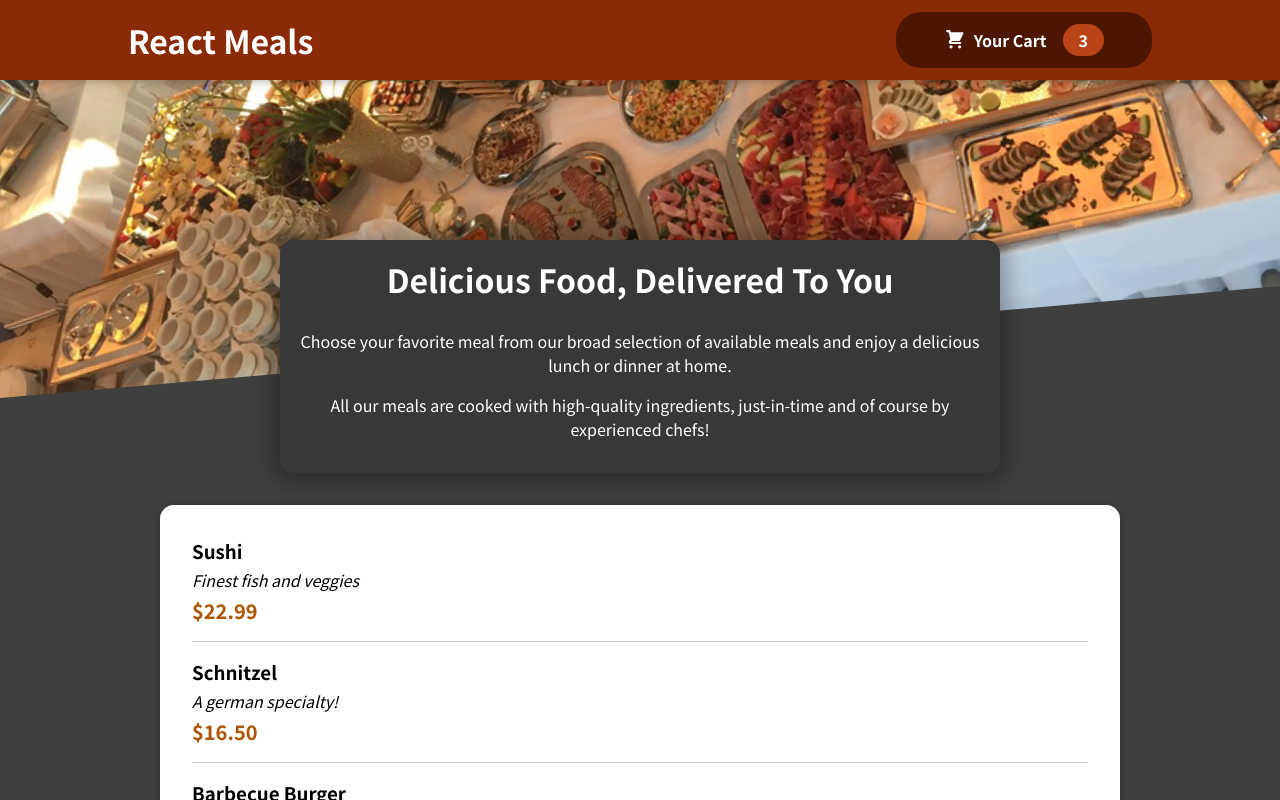
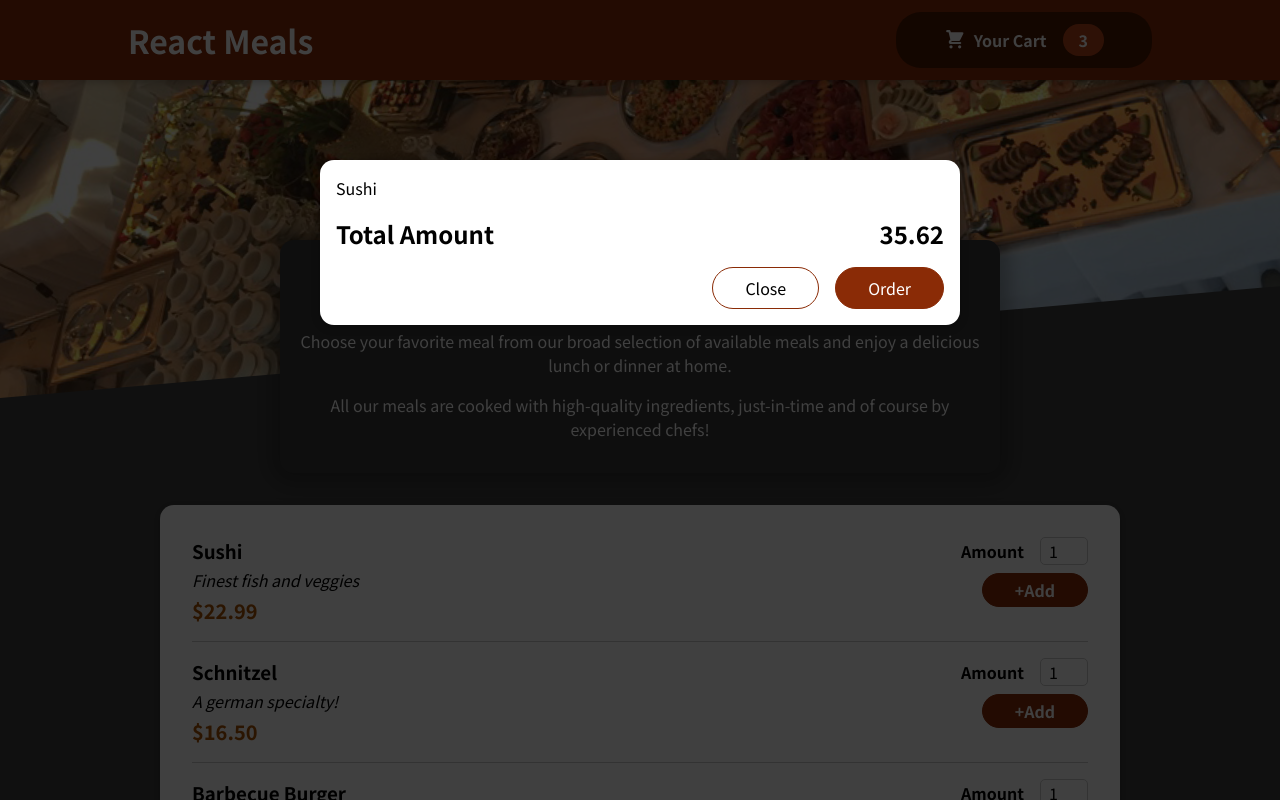
Before and after one commit to mikemando/react-meals, a React (Create React App) app: page / in a window 1280 px wide. Shown: the top 800 px of the page. Built offline with nearby package versions, Linux system fonts and the light colour scheme.

Commit message:
added cart modal

```diff
--- a/public/index.html
+++ b/public/index.html
@@ -28,6 +28,7 @@
     </head>
     <body>
         <noscript>You need to enable JavaScript to run this app.</noscript>
+        <div id="overlays"></div>
         <div id="root"></div>
         <!--
       This HTML file is a template.
@@ -38,6 +39,5 @@
 
       To begin the development, run `npm start` or `yarn start`.
       To create a production bundle, use `npm run build` or `yarn build`.
-    -->
-  </body>
+    --></body>
 </html>
--- a/src/App.js
+++ b/src/App.js
@@ -1,16 +1,18 @@
-import React from "react";
+import React, { Fragment } from "react";
+import Cart from "./components/Cart/Cart";
 
 import Header from "./components/Layout/Header";
 import Meals from "./components/Meals/Meals";
 
 function App() {
     return (
-        <div>
+        <Fragment>
+            <Cart />
             <Header />
             <main>
                 <Meals />
             </main>
-        </div>
+        </Fragment>
     );
 }
 
--- /dev/null
+++ b/src/components/Cart/Cart.js
@@ -0,0 +1,30 @@
+import React from "react";
+import MealItemForm from "../Meals/MealItem/MealItemForm";
+
+import Modal from "../UI/Modal";
+import classes from "./Cart.module.css";
+const cartItems = (
+    <ul className={classes["cart-items"]}>
+        {[{ id: "c1", name: "Sushi", amount: 2, price: 12.99 }].map((item) => (
+            <li>{item.name}</li>
+        ))}
+    </ul>
+);
+
+const Cart = () => {
+    return (
+        <Modal>
+            {cartItems}
+            <div className={classes.total}>
+                <span>Total Amount</span>
+                <span>35.62</span>
+            </div>
+            <div className={classes.actions}>
+                <button className={classes["button-alt"]}>Close</button>
+                <button className={classes.button}>Order</button>
+            </div>
+        </Modal>
+    );
+};
+
+export default Cart;
--- /dev/null
+++ b/src/components/Cart/Cart.module.css
@@ -0,0 +1,44 @@
+.cart-items {
+    list-style: none;
+    margin: 0;
+    padding: 0;
+}
+
+.total {
+    display: flex;
+    justify-content: space-between;
+    align-items: center;
+    font-weight: bold;
+    font-size: 1.5rem;
+    margin: 1rem 0;
+}
+
+.actions {
+    text-align: right;
+}
+
+.actions button {
+    font: inherit;
+    cursor: pointer;
+    background-color: transparent;
+    border: 1px solid #8a2b06;
+    padding: 0.5rem 2rem;
+    border-radius: 25px;
+    margin-left: 1rem;
+}
+
+.actions button:hover,
+.actions button:active {
+    background-color: #5a1a01;
+    border-color: #5a1a01;
+    color: white;
+}
+
+.actions .button--alt {
+    color: #8a2b06;
+}
+
+.actions .button {
+    background-color: #8a2b06;
+    color: white;
+}
--- a/src/components/Meals/MealItem/MealItem.js
+++ b/src/components/Meals/MealItem/MealItem.js
@@ -1,6 +1,7 @@
 import React from "react";
 
 import classes from "./MealItem.module.css";
+import MealItemForm from "./MealItemForm";
 
 const MealItem = (props) => {
     const price = `$${props.price.toFixed(2)}`;
@@ -12,7 +13,9 @@ const MealItem = (props) => {
                 <div className={classes.description}>{props.description}</div>
                 <div className={classes.price}>{price}</div>
             </div>
-            <div></div>
+            <div>
+                <MealItemForm />
+            </div>
         </li>
     );
 };
--- a/src/components/Meals/MealItem/MealItemForm.js
+++ b/src/components/Meals/MealItem/MealItemForm.js
@@ -1,9 +1,25 @@
 import React from "react";
 
+import Input from "../../UI/Input";
 import classes from "./MealItemForm.module.css";
 
-const MealItemForm = () => {
-    return <div></div>;
+const MealItemForm = (props) => {
+    return (
+        <form className={classes.form}>
+            <Input
+                label="Amount"
+                input={{
+                    id: "amount",
+                    type: "number",
+                    min: "1",
+                    max: "5",
+                    step: "1",
+                    defaultValue: "1",
+                }}
+            />
+            <button>+Add</button>
+        </form>
+    );
 };
 
 export default MealItemForm;
--- /dev/null
+++ b/src/components/UI/Input.js
@@ -0,0 +1,14 @@
+import React from "react";
+
+import classes from "./Input.module.css";
+
+const Input = (props) => {
+    return (
+        <div className={classes.input}>
+            <label htmlFor={props.input.id}>{props.label}</label>
+            <input {...props.input} />
+        </div>
+    );
+};
+
+export default Input;
--- /dev/null
+++ b/src/components/UI/Input.module.css
@@ -0,0 +1,18 @@
+.input {
+    display: flex;
+    align-items: center;
+    margin-bottom: 0.5rem;
+}
+
+.input label {
+    font-weight: bold;
+    margin-right: 1rem;
+}
+
+.input input {
+    width: 3rem;
+    border-radius: 5px;
+    border: 1px solid #ccc;
+    font: inherit;
+    padding-left: 0.5rem;
+}
--- /dev/null
+++ b/src/components/UI/Modal.js
@@ -0,0 +1,33 @@
+import React, { Fragment } from "react";
+import ReactDOM from "react-dom";
+
+import classes from "./Modal.module.css";
+
+const BackDrop = (props) => {
+    return <div className={classes.backdrop}></div>;
+};
+
+const ModalOverlay = (props) => {
+    return (
+        <div className={classes.modal}>
+            <div className={classes.content}>{props.children}</div>
+        </div>
+    );
+};
+
+const Modal = (props) => {
+    return (
+        <Fragment>
+            {ReactDOM.createPortal(
+                <BackDrop />,
+                document.getElementById("overlays")
+            )}
+            {ReactDOM.createPortal(
+                <ModalOverlay>{props.children}</ModalOverlay>,
+                document.getElementById("overlays")
+            )}
+        </Fragment>
+    );
+};
+
+export default Modal;
--- /dev/null
+++ b/src/components/UI/Modal.module.css
@@ -0,0 +1,40 @@
+.backdrop {
+    position: fixed;
+    top: 0;
+    left: 0;
+    width: 100%;
+    height: 100vh;
+    z-index: 20;
+    background-color: rgba(0, 0, 0, 0.75);
+}
+
+.modal {
+    position: fixed;
+    top: 20vh;
+    left: 5%;
+    width: 90%;
+    background-color: white;
+    padding: 1rem;
+    border-radius: 14px;
+    box-shadow: 0 2px 8px rgba(0, 0, 0, 0.25);
+    z-index: 30;
+    animation: slide-down 300ms ease-out forwards;
+}
+
+@media (min-width: 768px) {
+    .modal {
+        width: 40rem;
+        left: calc(50% - 20rem);
+    }
+}
+
+@keyframes slide-down {
+    from {
+        opacity: 0;
+        transform: translateY(-3rem);
+    }
+    to {
+        opacity: 1;
+        transform: translateY(0);
+    }
+}
```
Also changed, not shown: 1 other file (tests, documents, lock files or other folders). Lines whose indentation alone changed are shown as unchanged.
